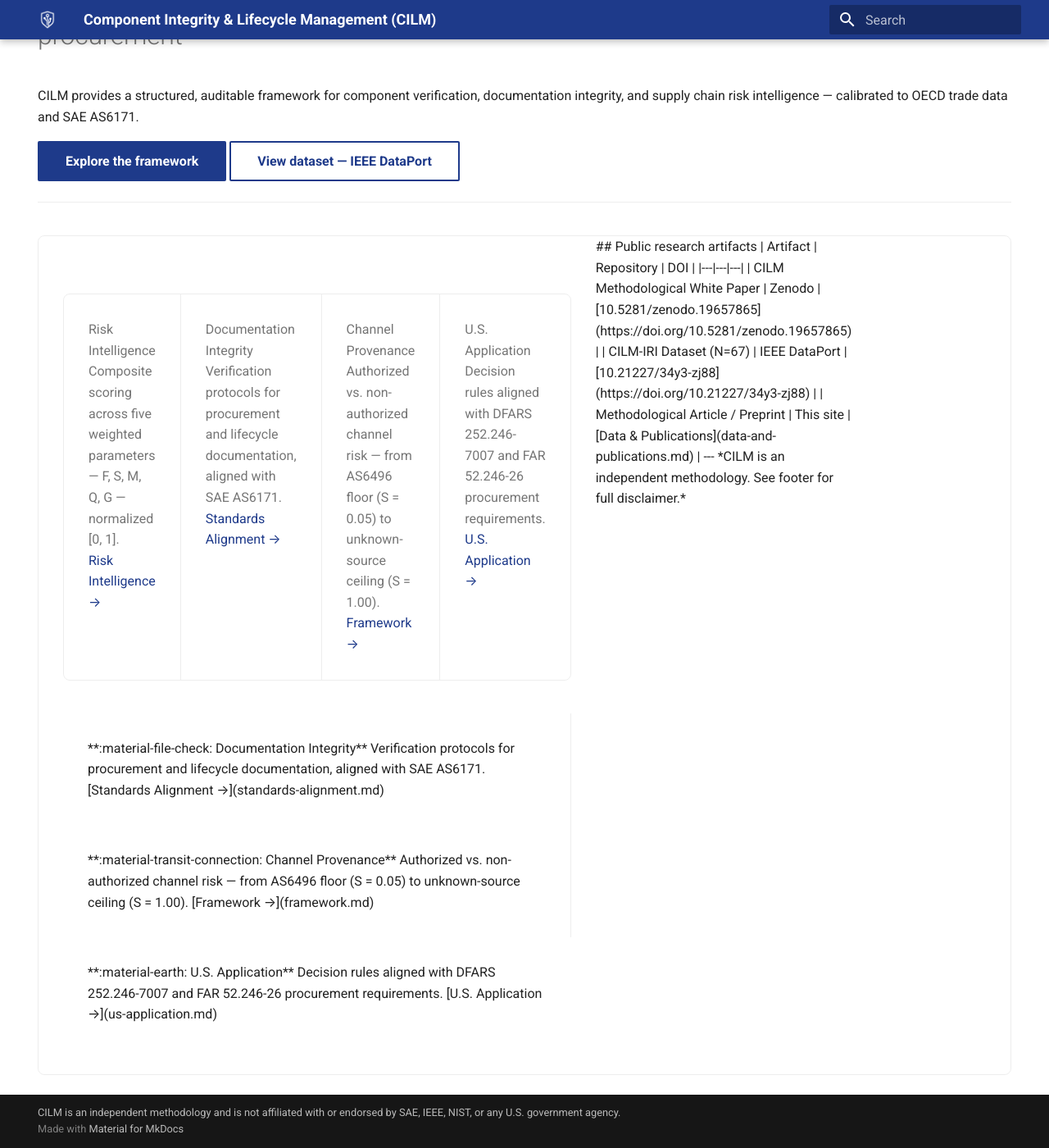
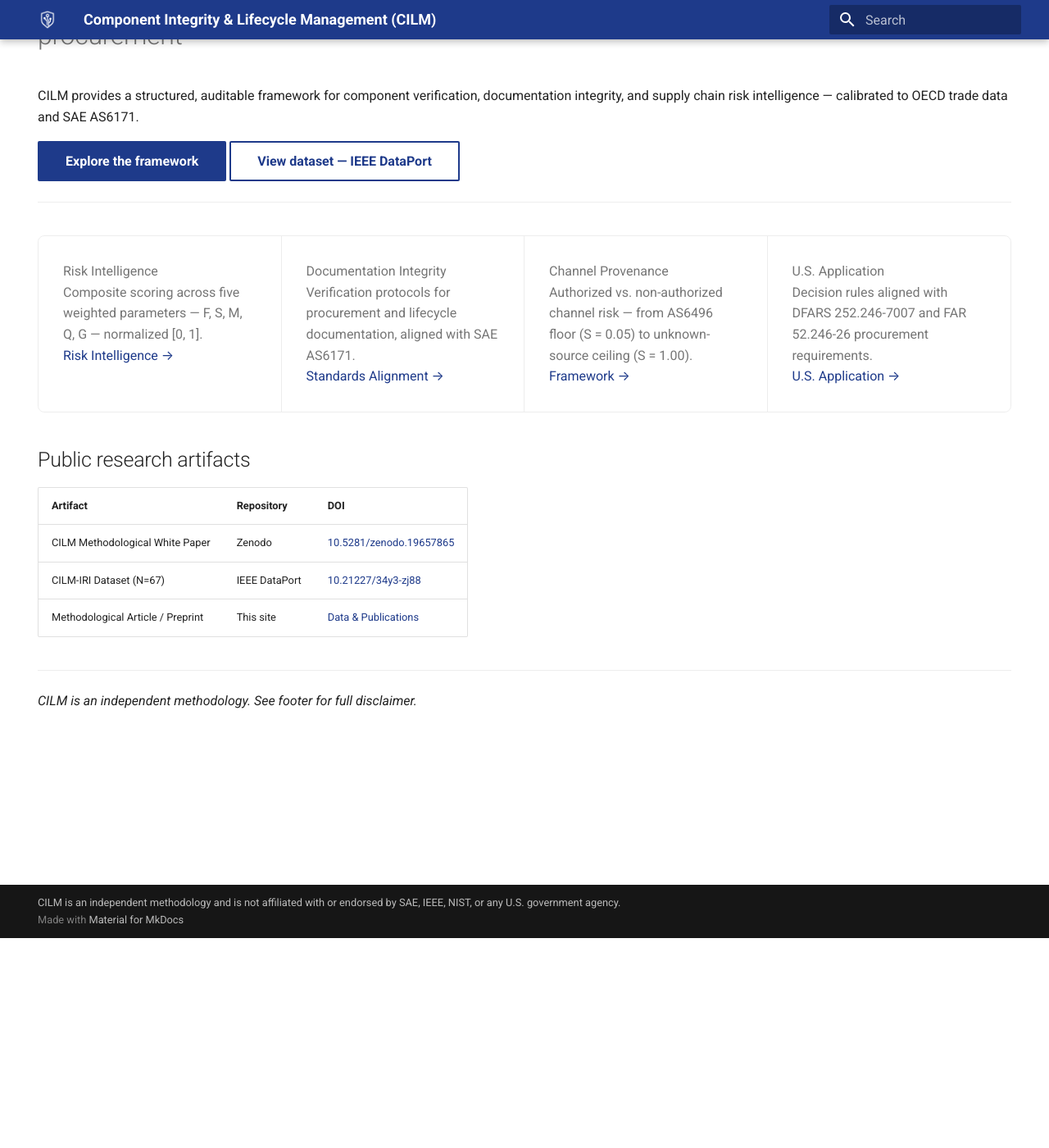
Before and after one commit to ba37915052/cilm-standard-web, an MkDocs documentation site: the page built from docs/index.md, in a window 1280 px wide and 1400 px high, scrolled down 256 px. Shown: the whole window at 82% size. Built offline with MkDocs 1.6.1 and Material for MkDocs 9.7.7, drawn with Linux system fonts in a browser that asks for light colours.

Commit message:
Update index.md

```diff
--- a/docs/index.md
+++ b/docs/index.md
@@ -21,9 +21,6 @@ OECD trade data and SAE AS6171.
 ---
 
 <div class="cilm-pillars">
-<div class="cilm-pillar">
-
-<div class="cilm-pillars">
   <div class="cilm-pillar">
     <p class="cilm-pillar-title">Risk Intelligence</p>
     <p>Composite scoring across five weighted parameters — F, S, M, Q, G — normalized [0, 1].</p>
@@ -45,34 +42,6 @@ OECD trade data and SAE AS6171.
     <p><a href="us-application/">U.S. Application →</a></p>
   </div>
 </div>
-<div class="cilm-pillar">
-
-**:material-file-check: Documentation Integrity**
-
-Verification protocols for procurement and lifecycle documentation, aligned with SAE AS6171.
-
-[Standards Alignment →](standards-alignment.md)
-
-</div>
-<div class="cilm-pillar">
-
-**:material-transit-connection: Channel Provenance**
-
-Authorized vs. non-authorized channel risk — from AS6496 floor (S = 0.05) to unknown-source ceiling (S = 1.00).
-
-[Framework →](framework.md)
-
-</div>
-<div class="cilm-pillar">
-
-**:material-earth: U.S. Application**
-
-Decision rules aligned with DFARS 252.246-7007 and FAR 52.246-26 procurement requirements.
-
-[U.S. Application →](us-application.md)
-
-</div>
-</div>
 
 ## Public research artifacts
 
```
